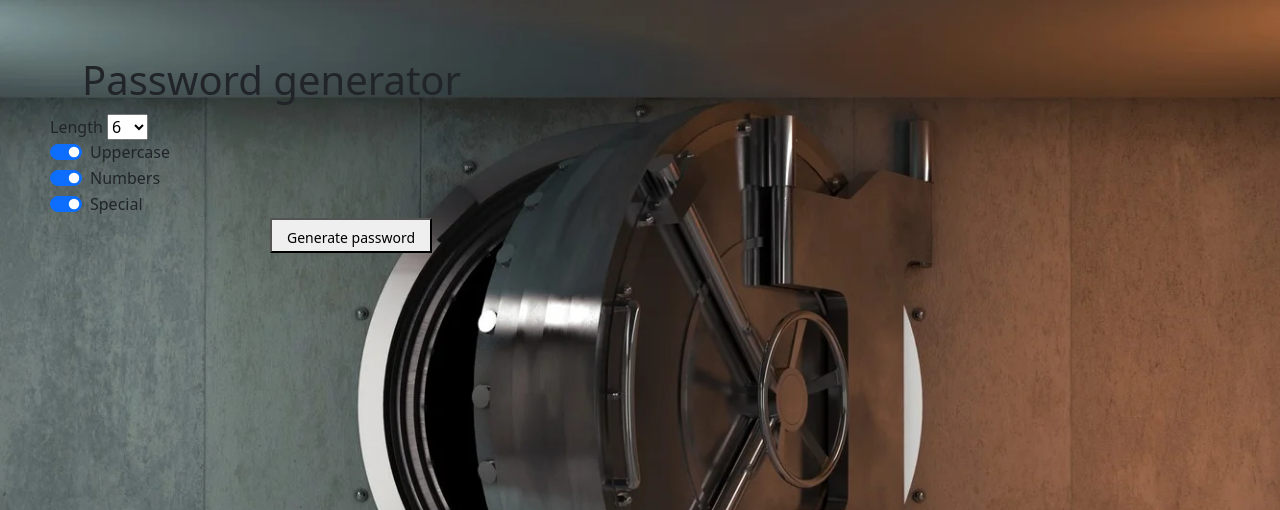
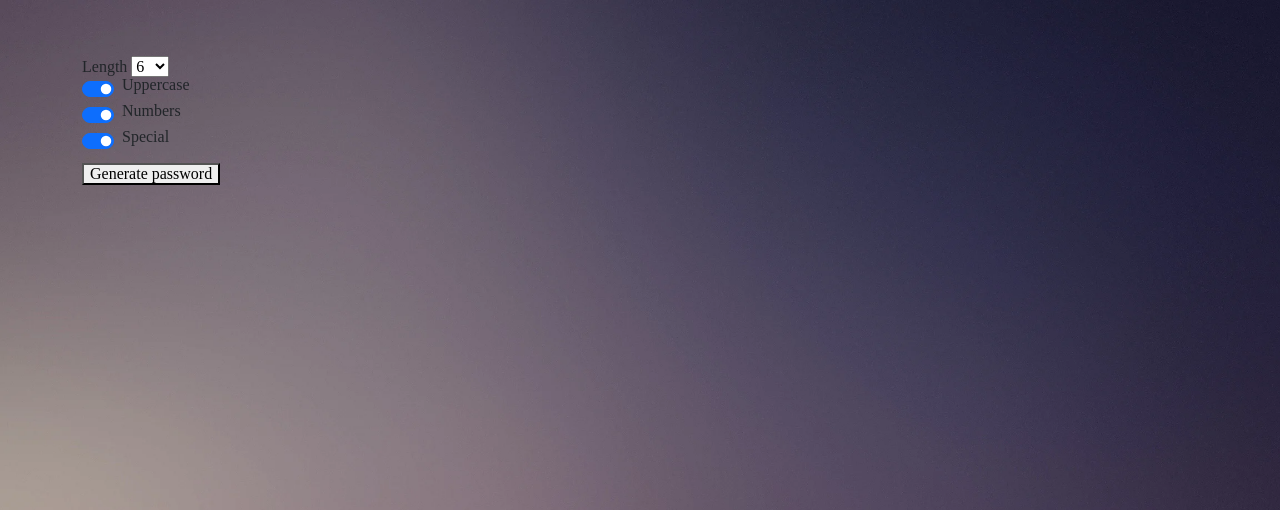
Before and after one commit to mrKazzila/password_generator, a Django app: page / in a window 1280 px wide. Shown: the top 510 px of the page. Run offline with Django 3.2, Linux system fonts and the light colour scheme; some libraries are stand-ins or nearby versions.

Commit message:
feat: update css and background

```diff
--- a/password_generator/generator/templates/generator/base.html
+++ b/password_generator/generator/templates/generator/base.html
@@ -9,6 +9,8 @@
     <meta name="author" content="">
 
     <title>{{ title }}</title>
+    <link rel="icon" href="{% static '/vendor/img/favicon.ico' %}" title="favicon" type="image/x-icon">
+
     <!-- Bootstrap core CSS -->
     <link href="https://cdn.jsdelivr.net/npm/bootstrap@5.3.0-alpha1/dist/css/bootstrap.min.css"
           rel="stylesheet"
@@ -17,13 +19,14 @@
     >
 
     <!-- Custom styles for this template -->
+    <link href="{% static '/vendor/css/reset.css' %}" rel="stylesheet">
     <link href="{% static '/vendor/css/index.css' %}" rel="stylesheet">
 
-    <header>
-        <div class="container text-left">
-            <h1>Password generator</h1>
-        </div>
-    </header>
+<!--    <header>-->
+<!--        <div class="container text-left">-->
+<!--            <h1>Password generator</h1>-->
+<!--        </div>-->
+<!--    </header>-->
 
   </head>
   <body>
--- a/password_generator/static/vendor/css/index.css
+++ b/password_generator/static/vendor/css/index.css
@@ -7,44 +7,48 @@
     padding-top: 56px;
 }
 
-
-#sec_options {
-    width: 800px;
-    float: left;
-    margin: 0 0 10px 0;
-    padding: 2px 50px 2px 50Px;
+.card {
+  border-radius: 0.5em;
+  box-shadow: 0 4px 8px 0 #00000033, 0 6px 20px 0 #00000030;
+  width: 50%;
+  display: flex;
+  flex-direction: column;
+  justify-content: center;
 }
 
-
-
-.GenerateBtn {
-    margin: 0 5px 5px 220px;
-    padding: 0 15px 0 15px;
-    height: 35px;
-    line-height: 35px;
-    font-size: 14px;
-}
-.ProxyBtn {
-    margin: 0 5px 5px 12px;
-    padding: 0 15px 0 15px;
-    height: 35px;
-    line-height: 35px;
-    font-size: 14px;
-}
-.chboxs {
-    display: inline;
-    text-align: left;
-    float: left;
-    width: 220px;
-    margin: 0;
-    padding: 0;
-    height: 27px;
+.main-btn {
+  margin-top: 1em;
+  text-align: center;
 }
 
-#pgLength {
-    float: left;
-    width: 200px;
-    font-family: Arial,Helvetica,sans-serif;
-    font-size: 14px;
-    margin: 2px 0 0 4px;
+.title {
+  margin-top: 1em;
+  text-align: center;
 }
+
+.row {
+  margin: auto 0;
+}
+
+button {
+  margin-top: 0.5em;
+}
+
+#password-area {
+  outline: 0;
+  border: 2.5px dashed #eee;
+  border-radius: 0.5em;
+  color: #aaa;
+  padding: 0.5em;
+  margin: 0.5em 0;
+  height: 5em;
+  display: flex;
+  flex-direction: column;
+  justify-content: center;
+  text-align: center;
+  width: 100%;
+}
+
+#password-area p {
+  margin: 0;
+}
--- /dev/null
+++ b/password_generator/static/vendor/css/reset.css
@@ -0,0 +1,43 @@
+html, body, div, span, applet, object, iframe,
+h1, h2, h3, h4, h5, h6, p, blockquote, pre,
+a, abbr, acronym, address, big, cite, code,
+del, dfn, em, img, ins, kbd, q, s, samp,
+small, strike, strong, sub, sup, tt, var,
+b, u, i, center,
+dl, dt, dd, ol, ul, li,
+fieldset, form, label, legend,
+table, caption, tbody, tfoot, thead, tr, th, td,
+article, aside, canvas, details, embed,
+figure, figcaption, footer, header, hgroup,
+menu, nav, output, ruby, section, summary,
+time, mark, audio, video {
+	margin: 0;
+	padding: 0;
+	border: 0;
+	font-size: 100%;
+	font: inherit;
+	vertical-align: baseline;
+}
+/* HTML5 display-role reset for older browsers */
+article, aside, details, figcaption, figure,
+footer, header, hgroup, menu, nav, section {
+	display: block;
+}
+body {
+	line-height: 1;
+}
+ol, ul {
+	list-style: none;
+}
+blockquote, q {
+	quotes: none;
+}
+blockquote:before, blockquote:after,
+q:before, q:after {
+	content: '';
+	content: none;
+}
+table {
+	border-collapse: collapse;
+	border-spacing: 0;
+}
```
Also changed, not shown: password_generator/static/vendor/img/wallpaper.webp.
